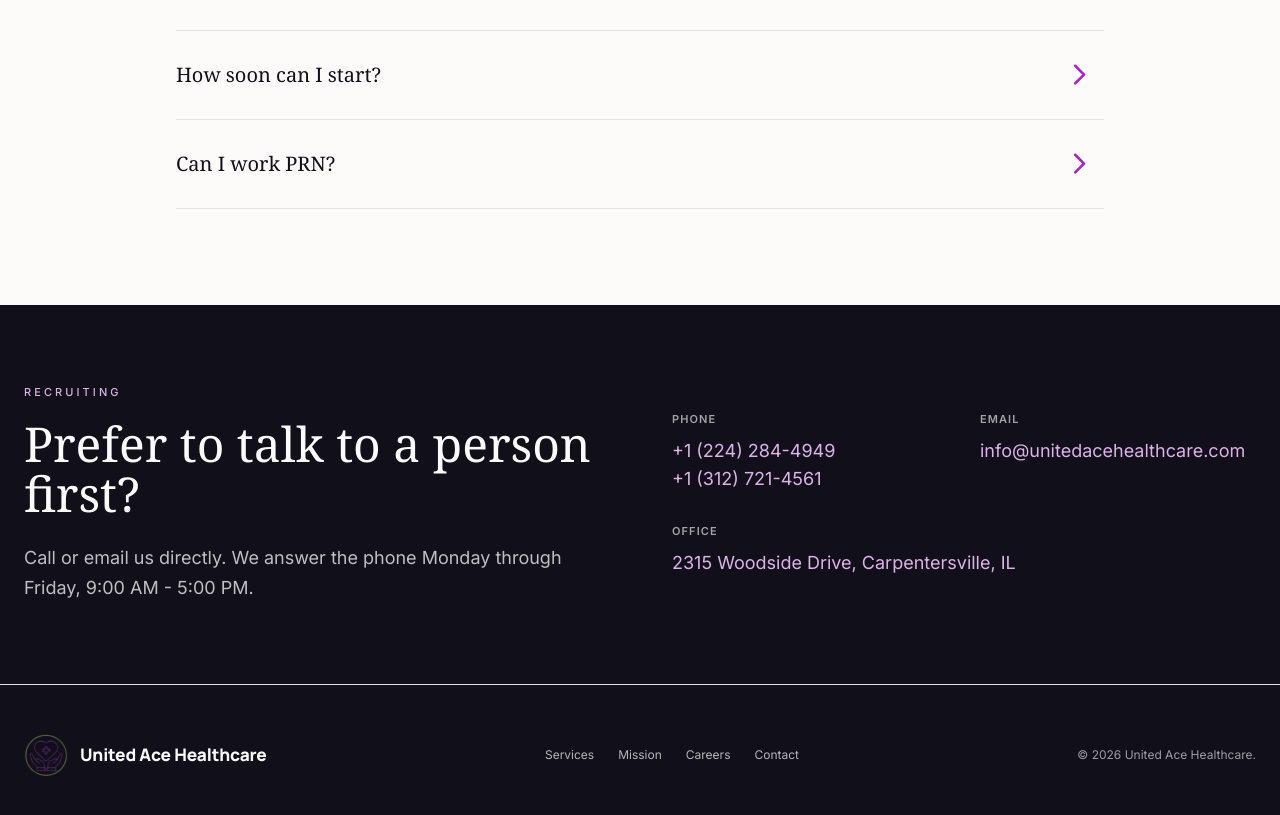
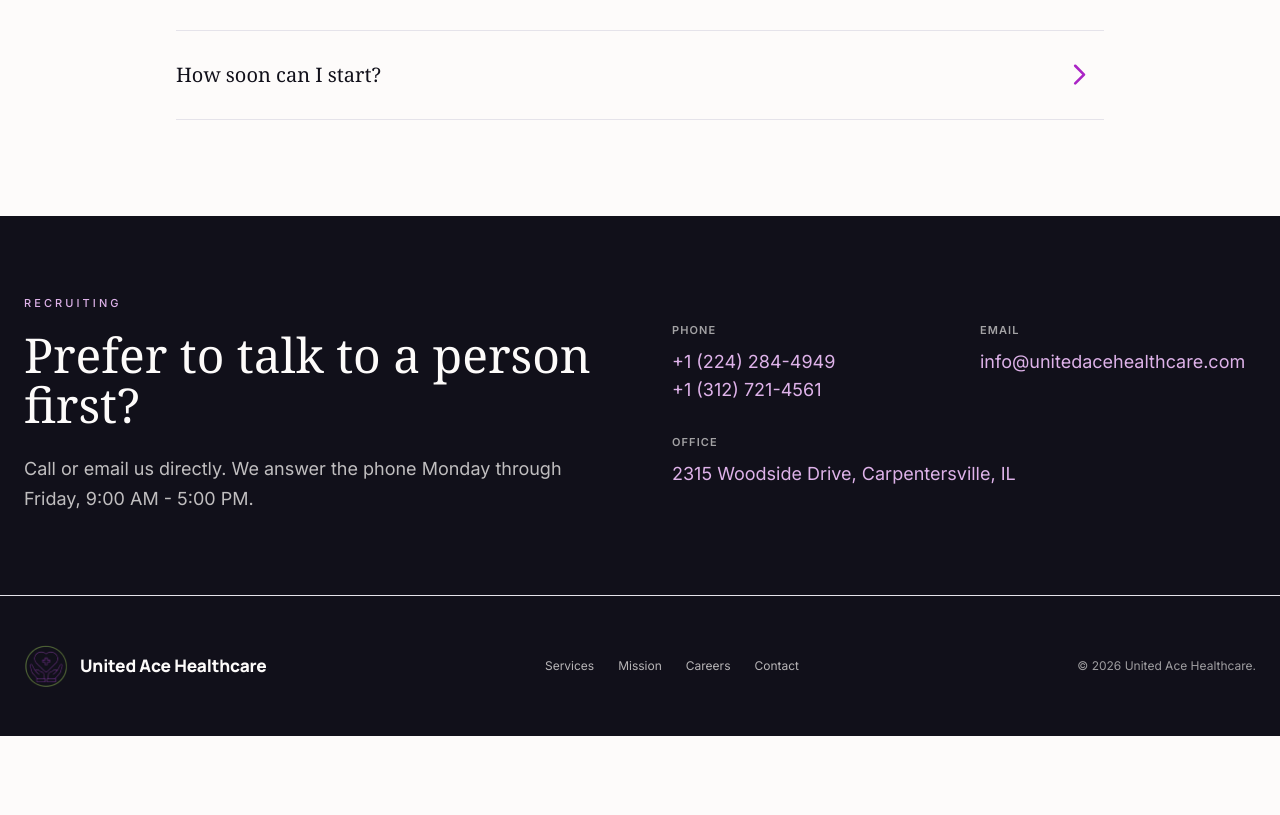
Before and after one commit to Spec077/uah-v2, a React (Vite) app: page /careers in a window 1280 px wide. Shown: the part 3073-3888 px from the top of the page. After the commit the page ends 3809 px from the top, so only its background shows below. Built offline with nearby package versions, Linux system fonts and the light colour scheme.

Commit message:
faq minus 1

```diff
--- a/src/Careers.jsx
+++ b/src/Careers.jsx
@@ -136,11 +136,11 @@ const faqs = [
     answer:
       'Timelines depend on credentialing and role requirements, but we follow up quickly after receiving your application.',
   },
-  {
-    question: 'Can I work PRN?',
-    answer:
-      'Yes. Full-time, part-time, and PRN availability are welcome for many roles.',
-  },
+  // {
+  //   question: 'Can I work PRN?',
+  //   answer:
+  //     'Yes. Full-time, part-time, and PRN availability are welcome for many roles.',
+  // },
 ]
 
 function Careers() {
```
